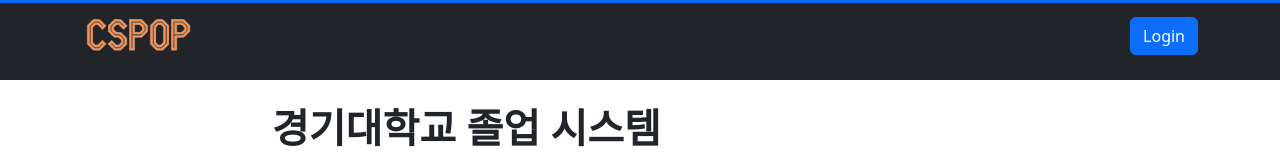
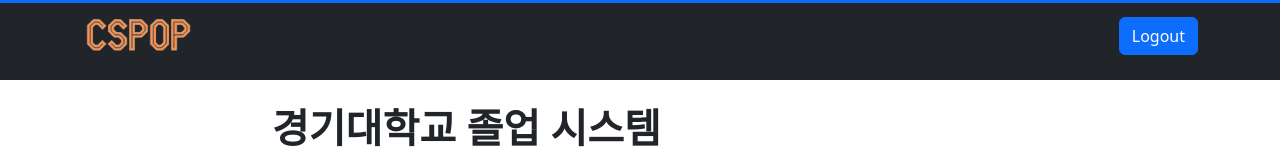
Before and after one commit to SangBeom-Hahn/Capstone_Develop, a React (Create React App) app in the folder src/main/frontend/: page /api/home in a window 1280 px wide. Shown: the top 160 px of the page. Built offline with nearby package versions, Linux system fonts and the light colour scheme; sample sign-in values are in the browser's storage.

Commit message:
feat: 토큰이 있을때 로그아웃버튼 기능 구현

```diff
--- a/src/main/frontend/src/Home.jsx
+++ b/src/main/frontend/src/Home.jsx
@@ -1,30 +1,47 @@
+import React, { useState, useEffect } from 'react';
 import { useNavigate } from 'react-router-dom';
 
 const Home = () => {
   const navigate = useNavigate();
+  const [isLoggedIn, setIsLoggedIn] = useState(false)
+  const token = sessionStorage.getItem('token');
 
-  const handleHomeClick = () => {
+  useEffect(() => {
+    if (token) {
+      setIsLoggedIn(true);
+    } else {
+      setIsLoggedIn(false);
+    }
+  }, [token]);
+
+  const handleHome = () => {
        navigate('/api/home');
      };
-  const handleLoginClick = () => {
+  const handleLogin = () => {
      navigate('/api/Login');
    };
-  const handleNoticeClick = () => {
+   const handleLogout = () => {
+     sessionStorage.removeItem('token');
+     setIsLoggedIn(false);
+     alert('로그아웃 되었습니다.');
+     navigate('/api/home');
+   };
+  const handleNotice = () => {
     navigate('/api/notice');
   };
-  const handleKutisClick = () => {
+  const handleKutis = () => {
       window.location.href = 'https://kutis.kyonggi.ac.kr/webkutis/view/indexWeb.jsp';
    };
-  const handleLMSClick = () => {
+  const handleLMS = () => {
     window.location.href = 'https://lms.kyonggi.ac.kr/login.php';
   };
-  const handleKGUClick = () => {
+  const handleKGU = () => {
       window.location.href = 'https://www.kyonggi.ac.kr/www/index.do';
    };
-   const handleAIHOMEClick = () => {
+   const handleAIHOME = () => {
        window.location.href = 'http://cs.kyonggi.ac.kr:8080/Index';
    };
-   const handleSWUNIVClick = () => {
+   const handleSWUNIV = () => {
        window.location.href = 'https://swuniv.kyonggi.ac.kr/';
     };
 
@@ -35,15 +52,21 @@ const Home = () => {
         {/* navigation start */}
         <div className="container">
           <nav className="navbar navbar-expand-lg navbar-default">
-            <a className="navbar-brand" onClick={handleHomeClick}>
+            <a className="navbar-brand" onClick={handleHome}>
               <img src="/img/cspop_logo.png" width="110" height="40" alt="" />
             </a>
             <ul className="navbar-nav ms-auto me-lg-3">
             </ul>
             <div className="header-btn">
-              <button onClick={handleLoginClick} className="btn btn-primary">
-                Login
-              </button>
+              {isLoggedIn ? (
+                <button className="btn btn-primary" type="button" onClick={handleLogout} id="submit-button">
+              	  Logout
+              	</button>
+              ) : (
+                <button className="btn btn-primary" type="button" onClick={handleLogin} id="submit-button">
+                  Login
+                </button>
+              )}
             </div>
           </nav>
         </div>
@@ -69,7 +92,7 @@ const Home = () => {
               <p className="mb-4">
                 당신의 졸업 요건을 확인해 보세요.
               </p>
-              <button className="btn btn-success" onClick={handleNoticeClick}>
+              <button className="btn btn-success" onClick={handleNotice}>
                 Graduation Start
               </button>
             </div>
@@ -82,27 +105,27 @@ const Home = () => {
         <div className="container">
           <div className="row justify-content-center">
             <div className="col-lg-2 col-md-4 col-6">
-              <div className="mb-4" onClick={handleKutisClick}>
+              <div className="mb-4" onClick={handleKutis}>
                 <h4 className="mb-4 text-white">Kutis</h4>
               </div>
             </div>
             <div className="col-lg-2 col-md-4 col-6">
-              <div className="mb-4" onClick={handleLMSClick}>
+              <div className="mb-4" onClick={handleLMS}>
                 <h4 className="mb-4 text-white">LMS</h4>
               </div>
             </div>
             <div className="col-lg-2 col-md-4 col-6">
-              <div className="mb-4" onClick={handleKGUClick}>
+              <div className="mb-4" onClick={handleKGU}>
                 <h4 className="mb-4 text-white">KGU</h4>
               </div>
             </div>
             <div className="col-lg-2 col-md-4 col-6">
-              <div className="mb-4" onClick={handleAIHOMEClick}>
+              <div className="mb-4" onClick={handleAIHOME}>
                 <h4 className="mb-4 text-white">AI-HOME</h4>
               </div>
             </div>
             <div className="col-lg-2 col-md-4 col-6">
-              <div className="mb-4" onClick={handleSWUNIVClick}>
+              <div className="mb-4" onClick={handleSWUNIV}>
                 <h4 className="mb-4 text-white">SW-UNIV</h4>
               </div>
             </div>
```
